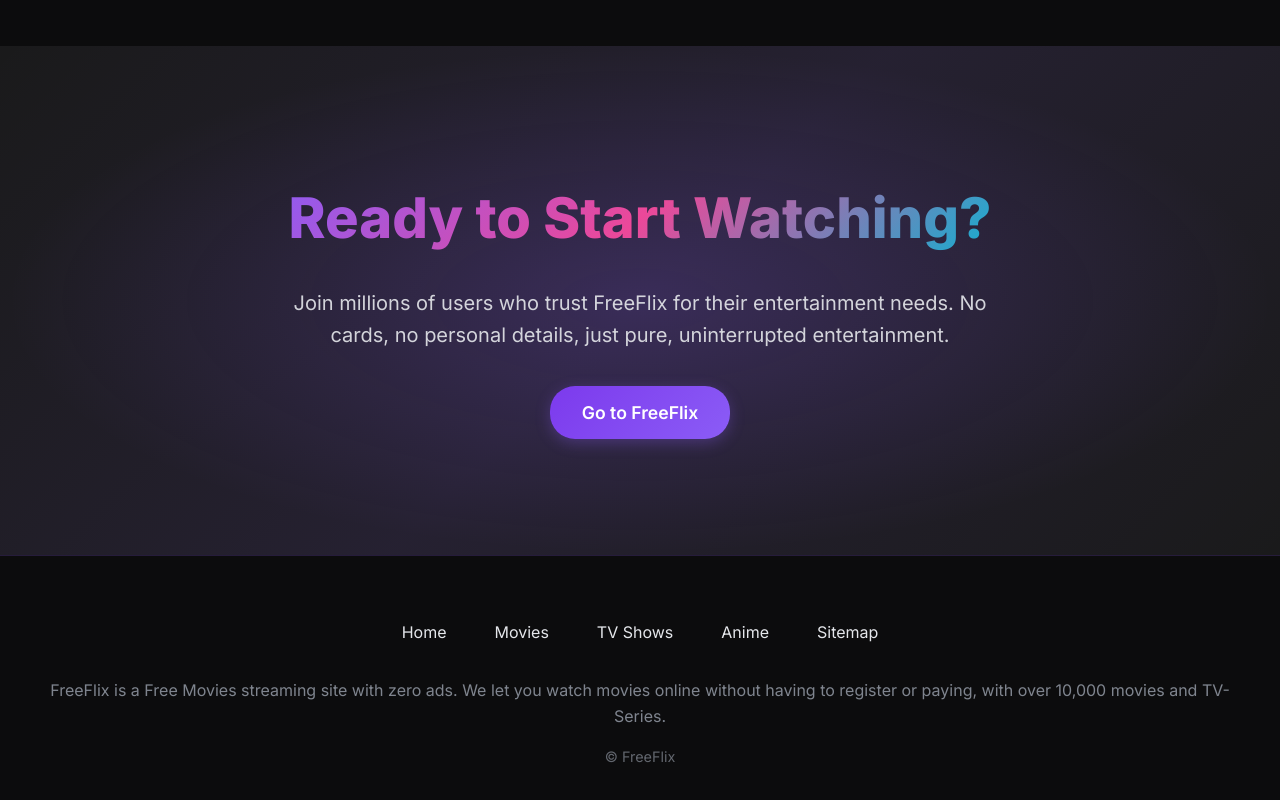
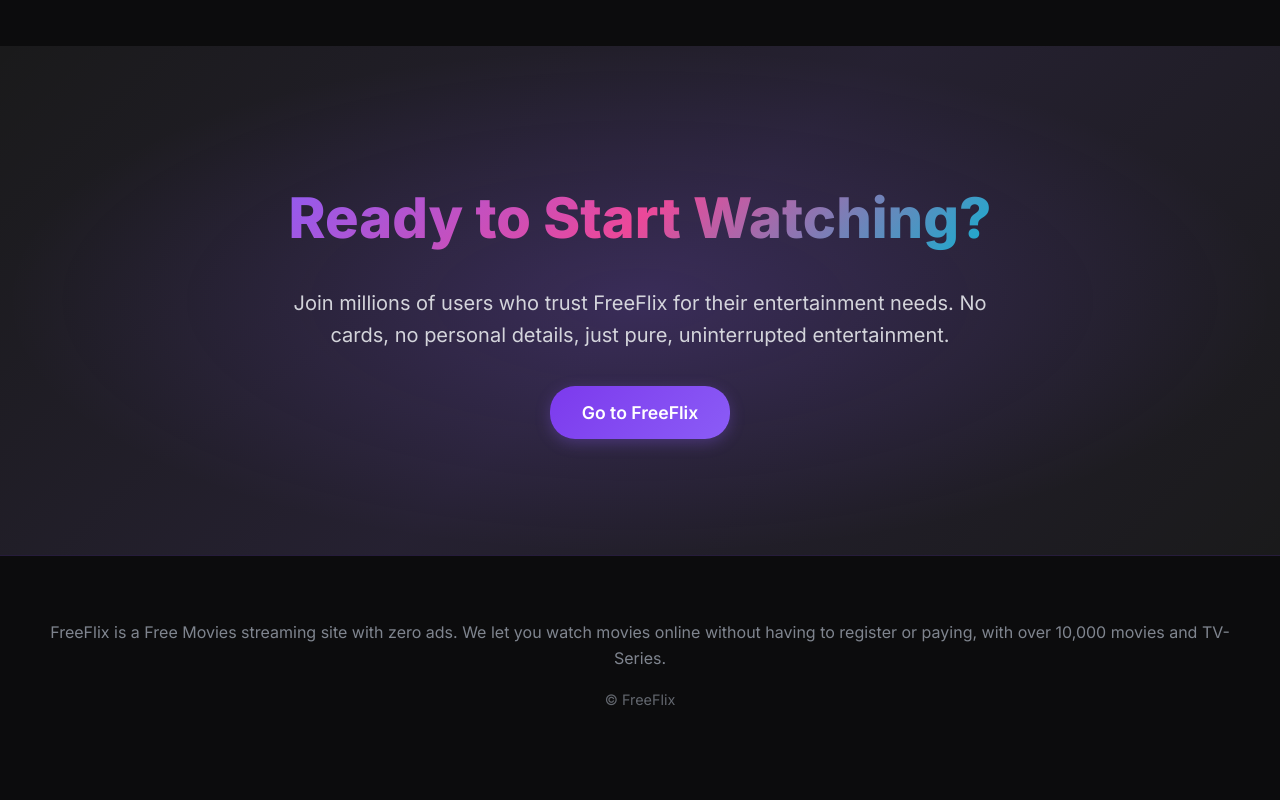
Before and after one commit to CUT1L1Z3R/public-alpha-test, a website: page beta-test/index.html in a window 1280 px wide. Shown: the part 2437-3237 px from the top of the page. After the commit the page ends 3180 px from the top, so only its background shows below. Drawn offline with Linux system fonts and the light colour scheme; no server answers.

Commit message:
Update index.html

```diff
--- a/beta-test/index.html
+++ b/beta-test/index.html
@@ -579,7 +579,7 @@
         }
 
         .footer-nav {
-            display: flex;
+            display: none; /* Hide on desktop */
             justify-content: center;
             gap: 3rem;
             margin-bottom: 2rem;
```
